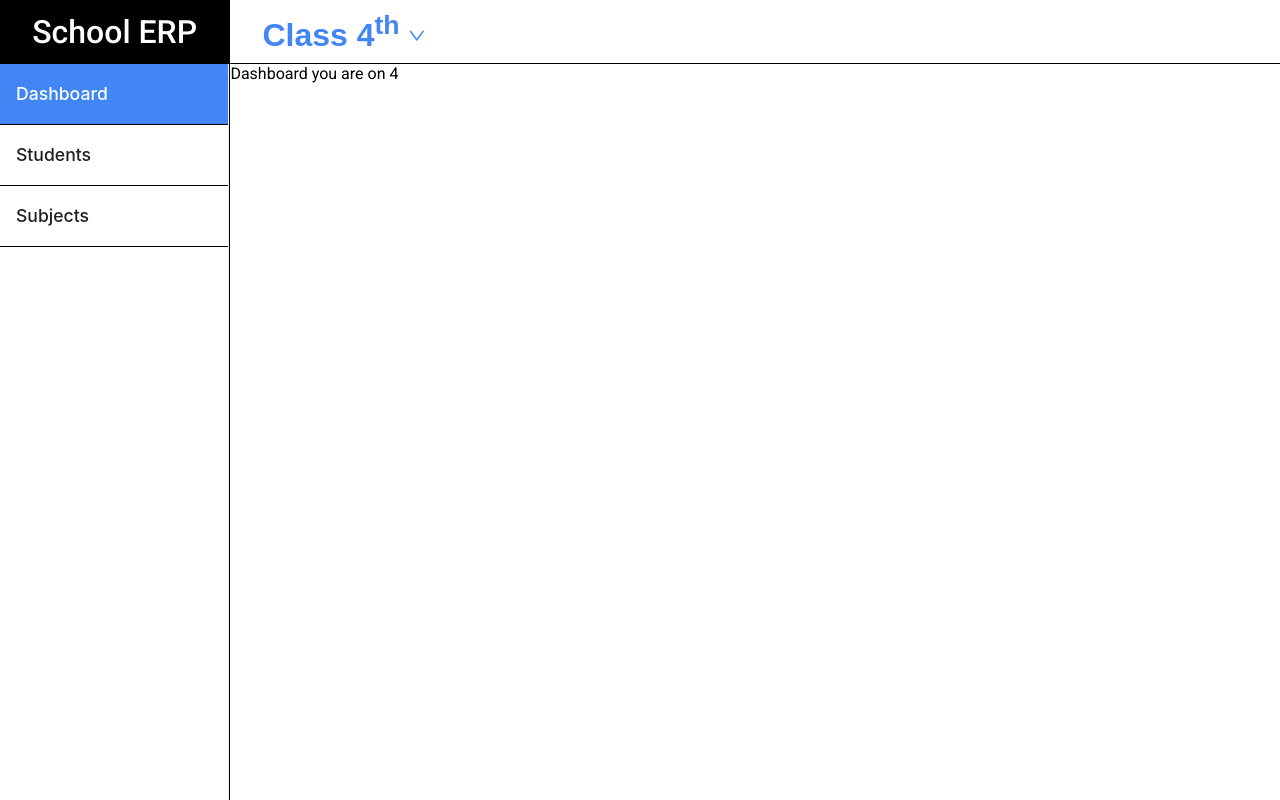
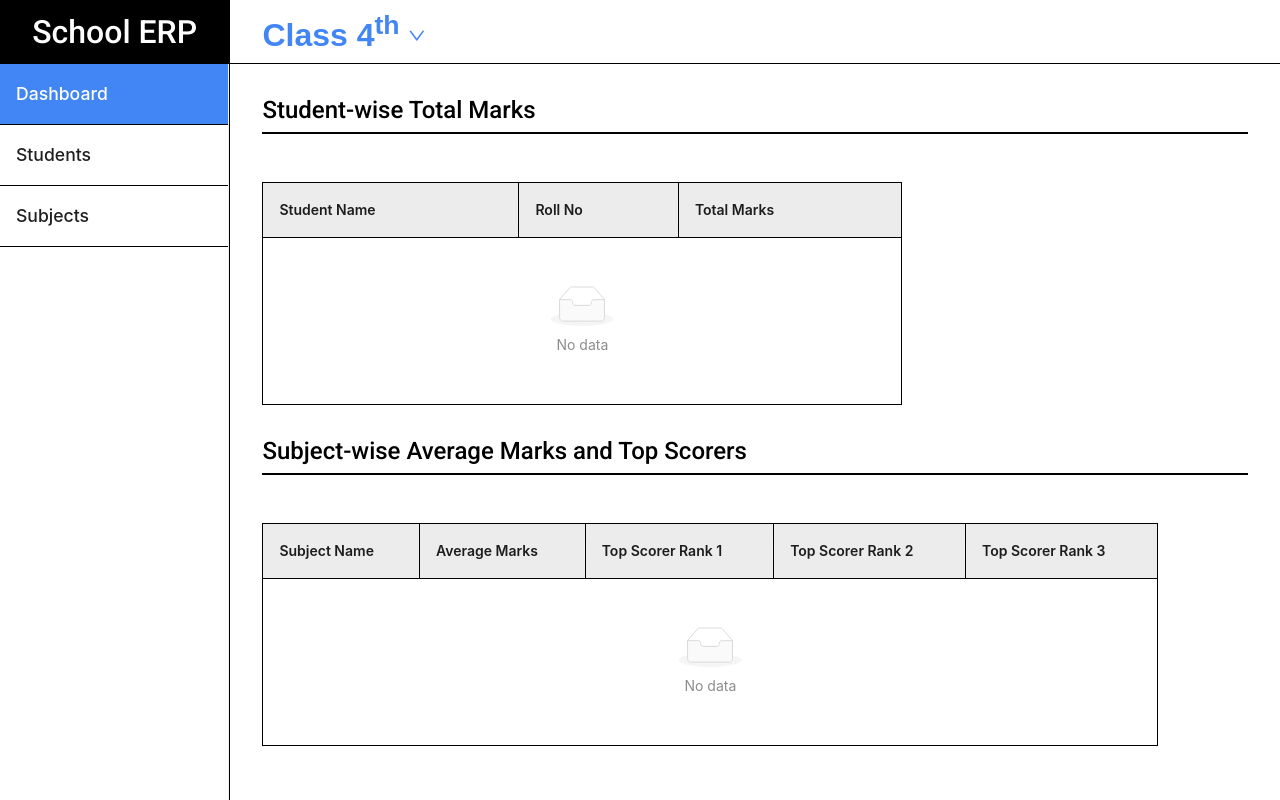
Before and after one commit to AryaK-31/Student-ERP, a React (Vite) app: page /dashboard in a window 1280 px wide. Built offline with nearby package versions, Linux system fonts and the light colour scheme.

Commit message:
AS-50 | Implemented ANTD table in Dashboard with students wise data show property

```diff
--- a/src/antd-theme.ts
+++ b/src/antd-theme.ts
@@ -9,6 +9,10 @@ const antdConfigProviderTheme = {
       itemSelectedBg: 'var(--color-secondary)',
       itemHeight: 60,
       itemSelectedColor: 'white',
+    },
+    Table : {
+      headerBg : '#ececec',
+      headerBorderRadius : 0,
     }
   },
 };
--- a/src/screens/Dashboard.module.scss
+++ b/src/screens/Dashboard.module.scss
@@ -0,0 +1,20 @@
+.dashboardBase{
+  padding: 2rem;
+  display: flex;
+  flex-direction: column;
+  justify-content: start;
+  gap: 2rem;
+
+  .tableContainer{
+
+    .tableOne{
+      margin-top: 3rem;
+      width: 50vw;
+    }
+
+    .tableTwo{
+      margin-top: 3rem;
+      width: 70vw;
+    }
+  }
+}
--- a/src/screens/Dashboard.tsx
+++ b/src/screens/Dashboard.tsx
@@ -1,10 +1,143 @@
 import React from 'react';
+import { Table } from 'antd';
+import type { TableProps } from 'antd';
+import SectionHeader from '../components/SectionHeader';
 import { useAppContext } from '../contexts/AppContext';
+import styles from './Dashboard.module.scss';
+
+type StudentWiseTableDataTypes = {
+  key: string;
+  studentName: string;
+  rollNo: string;
+  totalMarks: number | string;
+};
+
+type SubjectWiseTableDataTypes = {
+  key: string;
+  subjectName: string;
+  averageMarks: string | number;
+  topScorerRank1: string;
+  topScorerRank2: string;
+  topScorerRank3: string;
+};
+
+const studentWiseColumns: TableProps<StudentWiseTableDataTypes>['columns'] = [
+  {
+    title: 'Student Name',
+    dataIndex: 'studentName',
+    key: 'studentName',
+    // eslint-disable-next-line @typescript-eslint/no-unsafe-return
+    render: (text) => text,
+  },
+  {
+    title: 'Roll No',
+    dataIndex: 'rollNo',
+    key: 'rollNo',
+  },
+  {
+    title: 'Total Marks',
+    dataIndex: 'totalMarks',
+    key: 'totalMarks',
+    // eslint-disable-next-line @typescript-eslint/no-unsafe-return
+    render: (text) => text !== null ? text : '-',
+  }
+];
+
+const subjectWiseColumns: TableProps<SubjectWiseTableDataTypes>['columns'] = [
+  {
+    title: 'Subject Name',
+    dataIndex: 'subjectName',
+    key: 'subjectName',
+    // eslint-disable-next-line @typescript-eslint/no-unsafe-return
+    render: (text) => text,
+  },
+  {
+    title: 'Average Marks',
+    dataIndex: 'averageMarks',
+    key: 'averageMarks',
+    // eslint-disable-next-line @typescript-eslint/no-unsafe-return
+    render: (text) => text !== null ? text : '-',
+  },
+  {
+    title: 'Top Scorer Rank 1',
+    dataIndex: 'topScorerRank1',
+    key: 'topScorerRank1',
+  },
+  {
+    title: 'Top Scorer Rank 2',
+    dataIndex: 'topScorerRank2',
+    key: 'topScorerRank2',
+  },
+  {
+    title: 'Top Scorer Rank 3',
+    dataIndex: 'topScorerRank3',
+    key: 'topScorerRank3',
+  }
+];
 
 const Dashboard: React.FC = () => {
-  const { currentClass } = useAppContext();
+  const { allStudentData, currentClass } = useAppContext();
 
-  return <div className="dashboardBase">Dashboard you are on {currentClass}</div>;
+  const currentClassData = allStudentData.find(cls => cls.currentClass === currentClass);
+
+  const studentWiseData: StudentWiseTableDataTypes[] = currentClassData
+    ? currentClassData.students.map(student => {
+        const totalMarks = student.subjectMarks.reduce((sum, subject) => sum + (subject.marks ? subject.marks : 0), 0);
+        return {
+          key: student.roll_no,
+          studentName: student.name || '-',
+          rollNo: student.roll_no || '-',
+          totalMarks: totalMarks || '-'
+        };
+      })
+    : [];
+
+  const allSubjects = currentClassData
+    ? [...new Set([
+        ...currentClassData.additionalSubjects.map(sub => sub.value),
+        ...currentClassData.students.flatMap(student => student.subjectMarks.map(sub => sub.name))
+      ])]
+    : [];
+
+  const subjectWiseData: SubjectWiseTableDataTypes[] = allSubjects.map(subject => {
+    const marks = currentClassData?.students.flatMap(student => {
+      const subjectMarks = student.subjectMarks.find(sub => sub.name === subject);
+      return subjectMarks ? [{ studentName: student.name, marks: subjectMarks.marks }] : [];
+    }) || [];
+
+    const averageMarks = marks.length > 0
+      ? (marks.reduce((sum, mark) => sum + (mark.marks || 0), 0) / marks.length).toFixed(2)
+      : '-';
+
+    const sortedMarks = marks.sort((a, b) => (b.marks || 0) - (a.marks || 0));
+    const topScorers = [
+      sortedMarks[0]?.studentName || '-',
+      sortedMarks[1]?.studentName || '-',
+      sortedMarks[2]?.studentName || '-'
+    ];
+
+    return {
+      key: subject,
+      subjectName: subject,
+      averageMarks,
+      topScorerRank1: topScorers[0],
+      topScorerRank2: topScorers[1],
+      topScorerRank3: topScorers[2]
+    };
+  });
+
+  return (
+    <div className={styles.dashboardBase}>
+      <div className={styles.tableContainer}>
+        <SectionHeader headerText="Student-wise Total Marks" />
+        <Table pagination={false} className={styles.tableOne} columns={studentWiseColumns} dataSource={studentWiseData} />
+      </div>
+      <div className={styles.tableContainer}>
+        <SectionHeader headerText="Subject-wise Average Marks and Top Scorers" />
+        <Table pagination={false} className={styles.tableTwo} columns={subjectWiseColumns} dataSource={subjectWiseData} />
+      </div>
+    </div>
+  );
 };
 
 export default Dashboard;
--- a/src/styles.scss
+++ b/src/styles.scss
@@ -68,3 +68,34 @@ body {
   border-radius: 0 !important;
   border: 2px solid #807f7f !important;
 }
+
+.ant-table-tbody{
+   tr{
+    td {
+      border-left: 1px solid black !important;
+      border-bottom: 1px solid black !important;
+      border-top: 0;
+
+      &:last-child {
+        border-right: 1px solid black !important;
+      }
+    }
+   }
+}
+
+.ant-table-thead {
+  tr {
+    th {
+      border: 1px solid black !important;
+      border-right: 0px !important;
+
+      &:last-child {
+        border-right: 1px solid black !important;
+      }
+    }
+  }
+}
+
+.ant-table-cell{
+  border : 0 !important ;
+}
```
